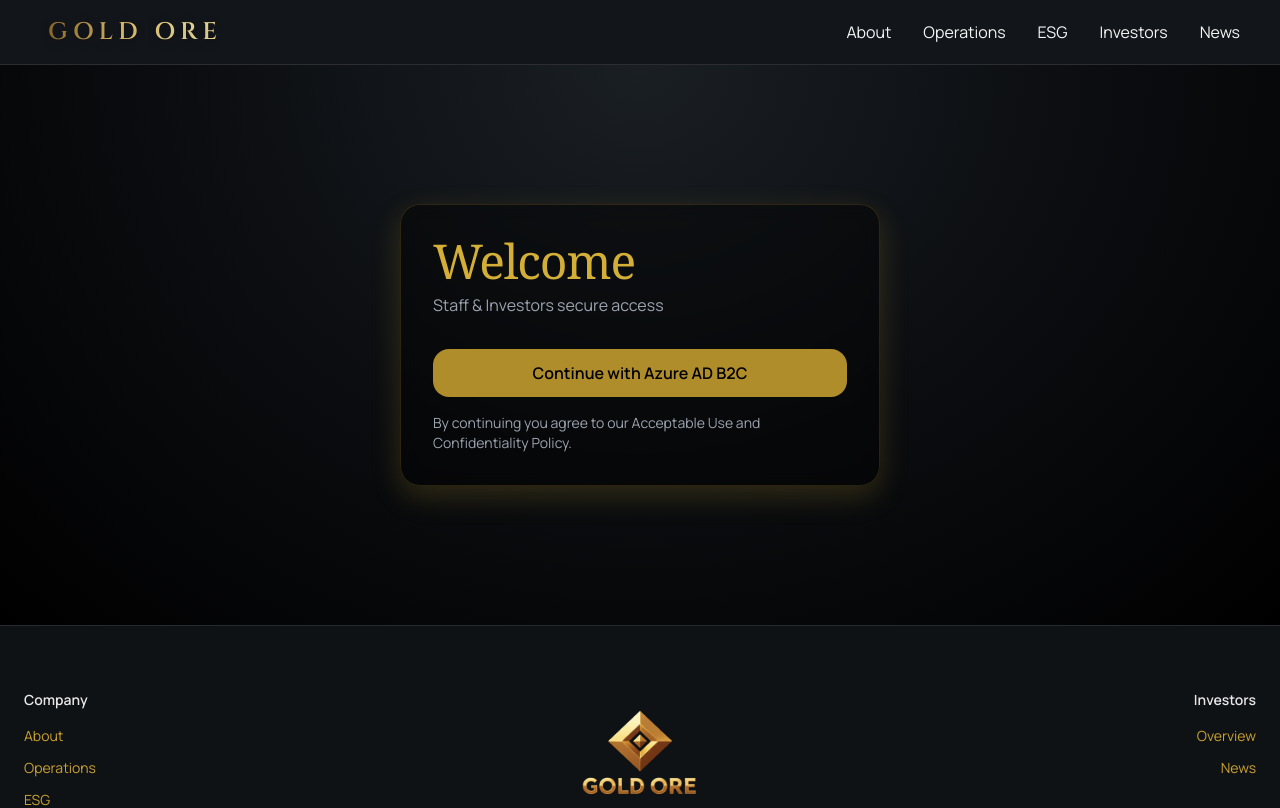
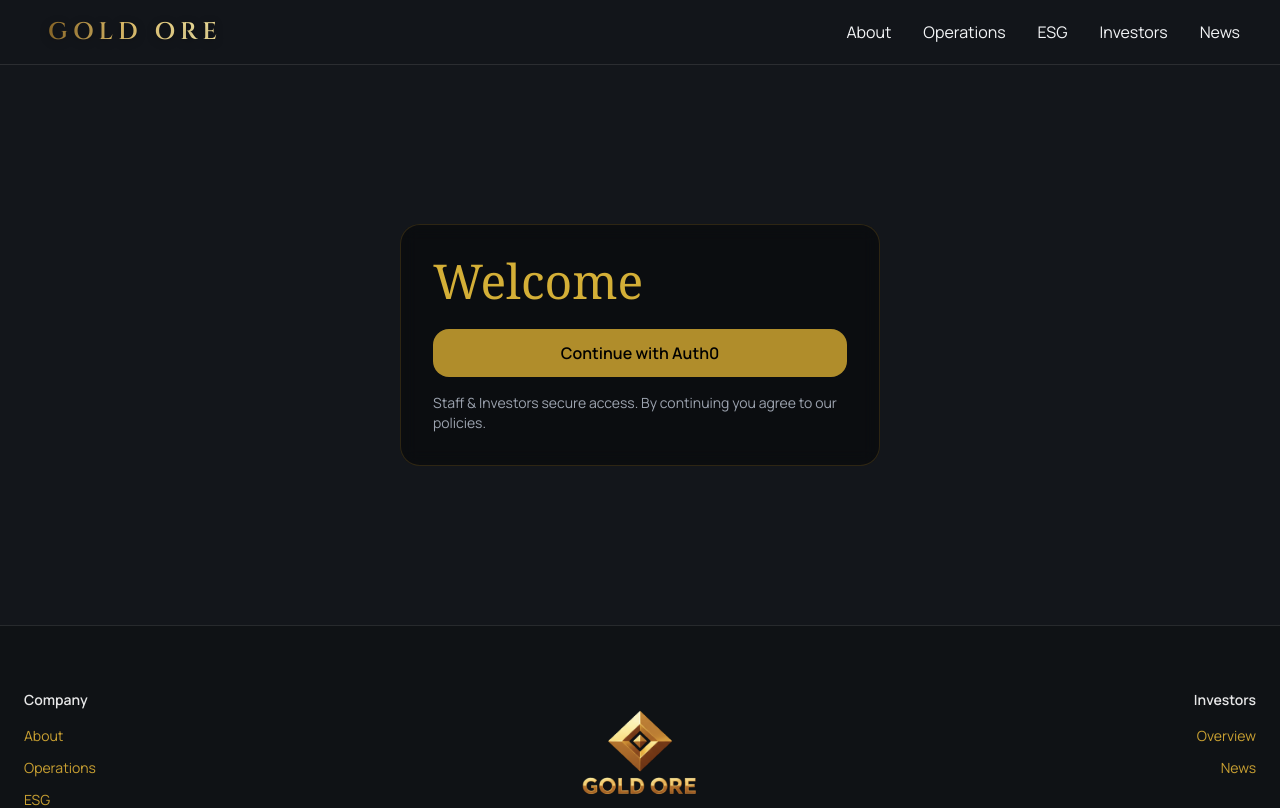
Before and after one commit to Capdavid777/gold-ore, a Next.js app: page /login in a window 1280 px wide. Shown: the top 808 px of the page. Built offline with nearby package versions, Linux system fonts and the light colour scheme; no server answers.

Commit message:
Update page.tsx

```diff
--- a/src/app/login/page.tsx
+++ b/src/app/login/page.tsx
@@ -4,20 +4,17 @@ import { signIn } from 'next-auth/react';
 
 export default function LoginPage() {
   return (
-    <main className="grid min-h-[70dvh] place-items-center bg-[radial-gradient(ellipse_at_top,_var(--tw-gradient-stops))] from-[#1a1f24] via-[#0b0d10] to-black">
-      <div className="rounded-2xl border border-[#654e1a]/40 bg-black/40 backdrop-blur shadow-[0_10px_30px_rgba(212,175,55,0.2)] p-8 w-[min(92vw,480px)]">
-        <div className="mb-8">
-          <h1 className="font-serif text-4xl md:text-5xl text-[#d4af37] tracking-tight">Welcome</h1>
-          <p className="mt-2 text-gray-400">Staff & Investors secure access</p>
-        </div>
+    <main className="grid min-h-[70dvh] place-items-center">
+      <div className="rounded-2xl border border-[#654e1a]/40 bg-black/40 backdrop-blur p-8 w-[min(92vw,480px)]">
+        <h1 className="font-serif text-4xl md:text-5xl text-[#d4af37] mb-6">Welcome</h1>
         <button
-          onClick={() => signIn('azure-ad-b2c', { callbackUrl: '/portal' })}
+          onClick={() => signIn('auth0', { callbackUrl: '/portal' })}  // <-- use 'auth0'
           className="w-full rounded-xl bg-[#b08d2b] text-black font-semibold py-3 hover:bg-[#d4af37] transition"
         >
-          Continue with Azure AD B2C
+          Continue with Auth0
         </button>
         <p className="mt-4 text-sm text-gray-400">
-          By continuing you agree to our Acceptable Use and Confidentiality Policy.
+          Staff & Investors secure access. By continuing you agree to our policies.
         </p>
       </div>
     </main>
```
